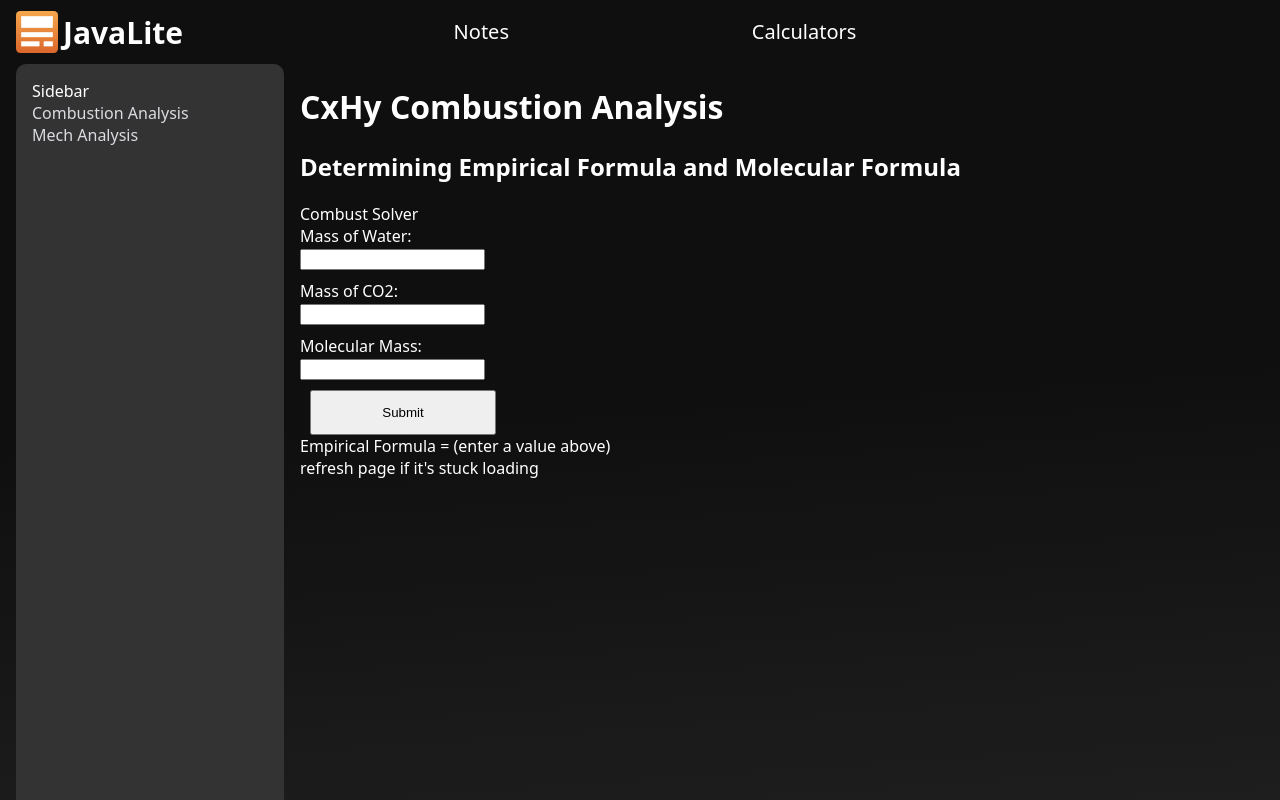
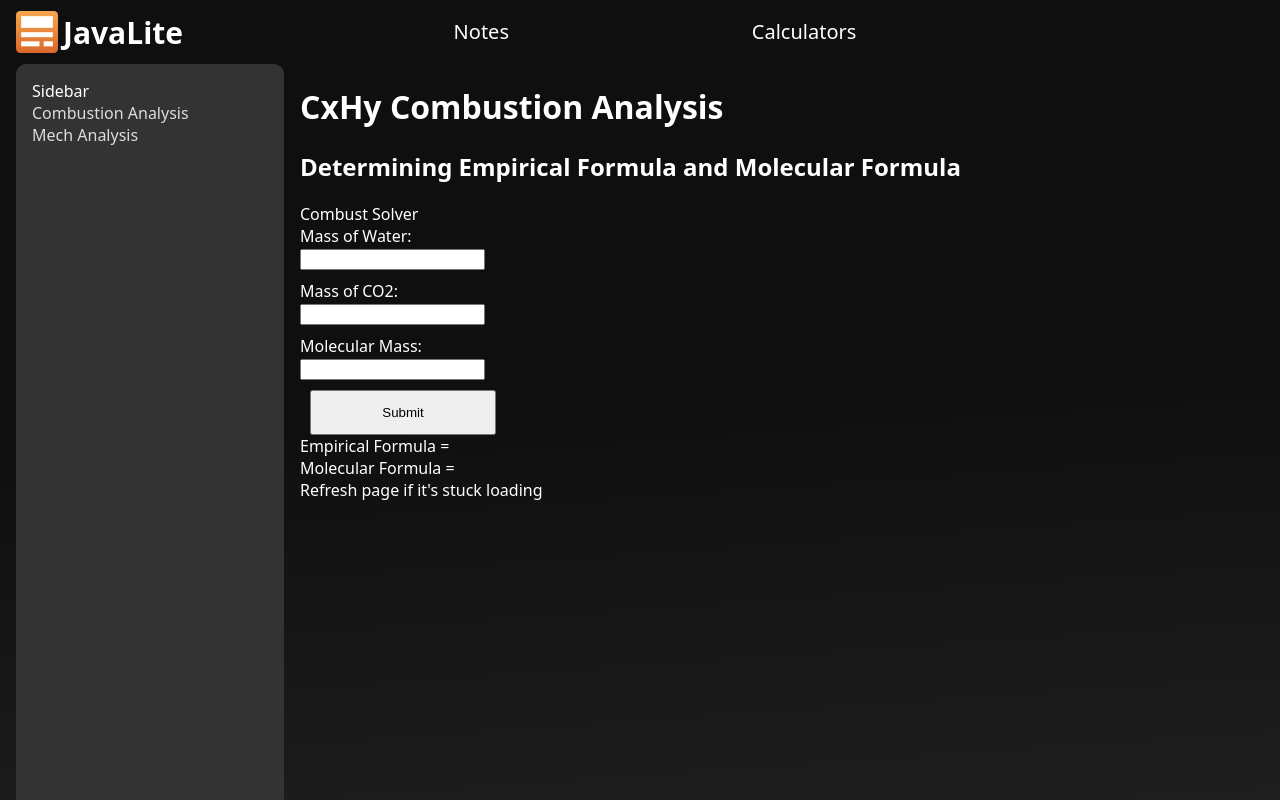
Before and after one commit to ThoGos1/thogos-next, a Next.js app: page /solvers/combust in a window 1280 px wide. Shown: the top 800 px of the page. Built offline with nearby package versions, Linux system fonts and the light colour scheme; a web font is replaced by a local one.

Commit message:
all combust functionality is done

```diff
--- a/pages/solvers/combust.js
+++ b/pages/solvers/combust.js
@@ -15,7 +15,7 @@ main('lol');
 
 
 export default function Combust() {
-  const [output, setOutput] = useState("(enter a value above)");
+  const [output, setOutput] = useState([]);
   const [hydg, setHydg] = useState(0);
   const [co2, setCo2] = useState(0);
   const [molmass, setMolmass] = useState(0);
@@ -38,7 +38,7 @@ export default function Combust() {
       return;
     }
 
-    setOutput("Calculating...");
+    setOutput(["Calculating...", "Calculating..."]);
 
     if (typeof window !== 'undefined') {
       // Use the window object here
@@ -51,7 +51,6 @@ export default function Combust() {
         let pyodide = await initPyodide;
         return await pyodide.runPythonAsync(kw);
       }
-
 
       out = main(`
       def comfac(n):
@@ -83,24 +82,21 @@ export default function Combust() {
               carb = int(round(round(1/ratio, 2) * facm))
               vand = facm
 
+          mass = round(w/(carb*12 + vand))
 
-          mass = round(w/(carb*12 + vand))
-          print("Actual Formula: " + "C" + str(carb*mass) + "H" + str(vand*mass))
+          if w == 0:
+              return "C" + str(carb) + "H" + str(vand)
+          else:
+              return "C" + str(carb) + "H" + str(vand) + " C" + str(carb*mass) + "H" + str(vand*mass)
 
-
-
-          return "C" + str(carb) + "H" + str(vand)
 
       getEmp2(${hydg}, ${co2}, ${molmass})`);
 
-
-
-
-
-
       out.then(function(val) {
-        console.log(val);
-        setOutput(val)
+        const [firstString, ...remainingStrings] = val.split(' ');
+        const secondString = remainingStrings.join(' ');
+        console.log([firstString, secondString]);
+        setOutput([firstString, secondString]);
         //setOutput(parseFloat(val));
         //console.log(parseFloat(val));
       });
@@ -111,7 +107,7 @@ export default function Combust() {
   // ------------------------------------------------------------------ //
 
   return (
-      <div>
+    <div>
       <Head>
         <title>CxHy Combustion</title>
         <meta name="description" content="Write something good here and all other heads"/>
@@ -167,9 +163,7 @@ export default function Combust() {
             <input type="submit" value="Submit" style={{marginLeft: '10px'}} maxLength='10'/>
           </form>
 
-
-
-          <p>Empirical Formula = {output} <br/>refresh page if it's stuck loading</p>
+          <p>Empirical Formula = {output[0]} <br/> Molecular Formula = {output[1] == "" ? "Molecular mass missing" : output[1]} <br/>Refresh page if it's stuck loading</p>
 
           <div id="out"></div>
 
```
